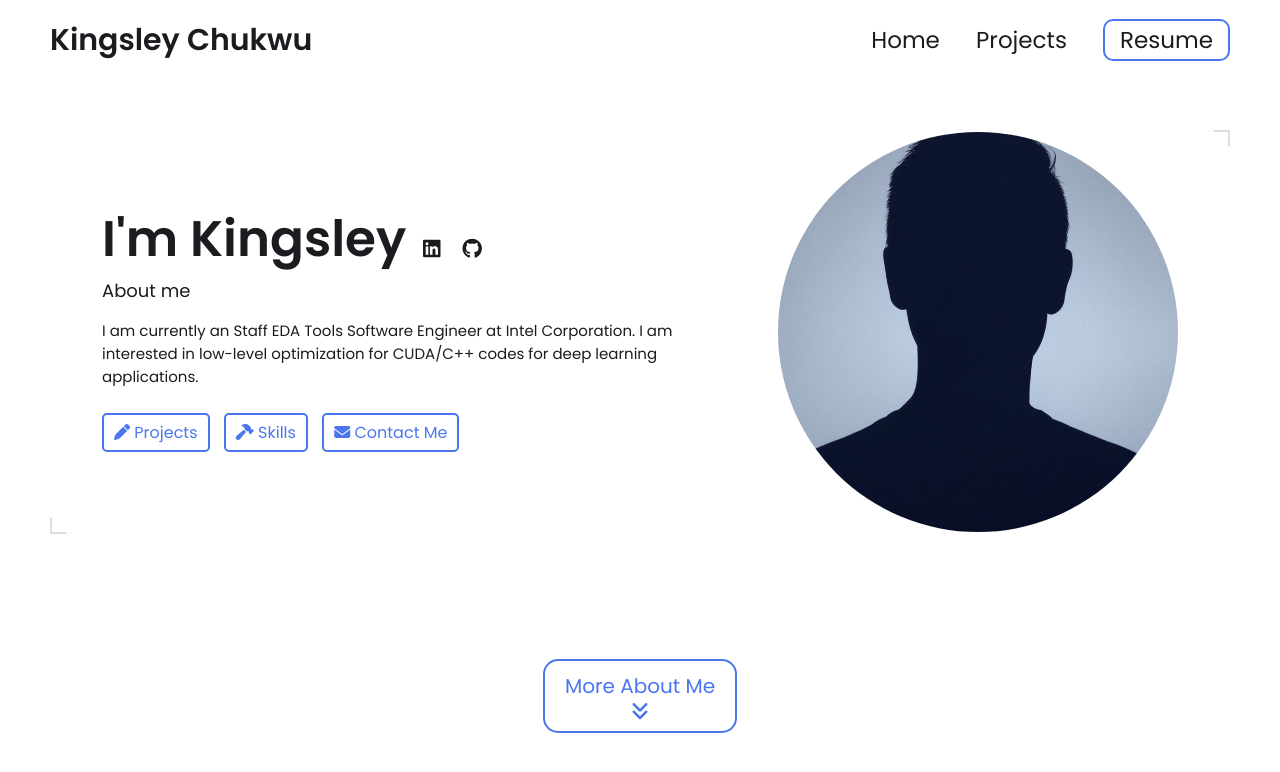
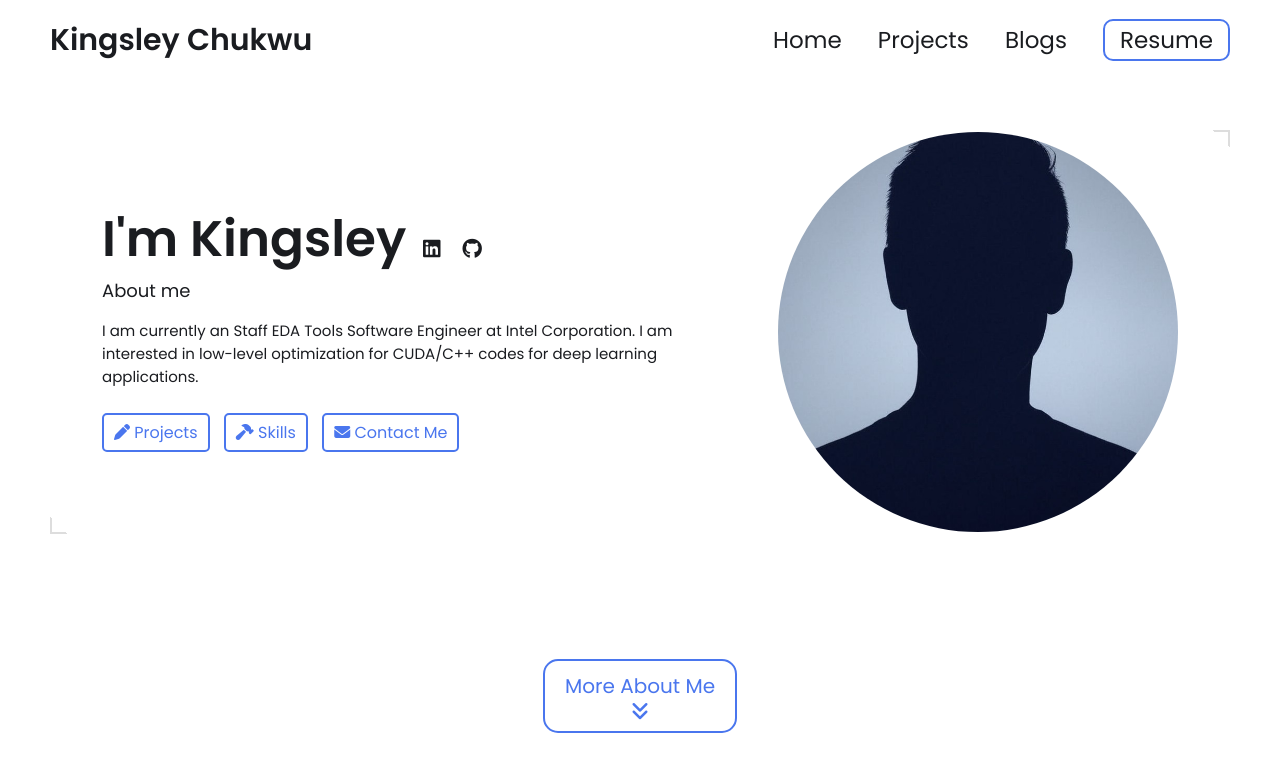
Before and after one commit to chukwuk/chukwuk.github.io, a Jekyll site: the page built from index.html, in a window 1280 px wide and 900 px high. Shown: the top 772 px of the window. Built offline with Jekyll 4.4.1, drawn with Linux system fonts in a browser that asks for light colours.

Commit message:
Test blogs

```diff
--- a/_includes/navbar.html
+++ b/_includes/navbar.html
@@ -11,6 +11,9 @@
         </a>
         <a href="/projects/">
             <span>Projects</span>
+        </a>
+        <a href="/">
+            <span>Blogs</span>
         </a>
         <a href="{{site.resume-url}}" target="_blank" rel="noopener noreferrer">
             <span>Resume</span>
@@ -30,6 +33,9 @@
         <a href="/projects/">
             <span>Projects</span>
         </a>
+        <a href="/">
+            <span>Blogs</span>
+        </a>
         <a href="{{site.resume-url}}" target="_blank" rel="noopener noreferrer">
             <span>Resume</span>
         </a>
```
